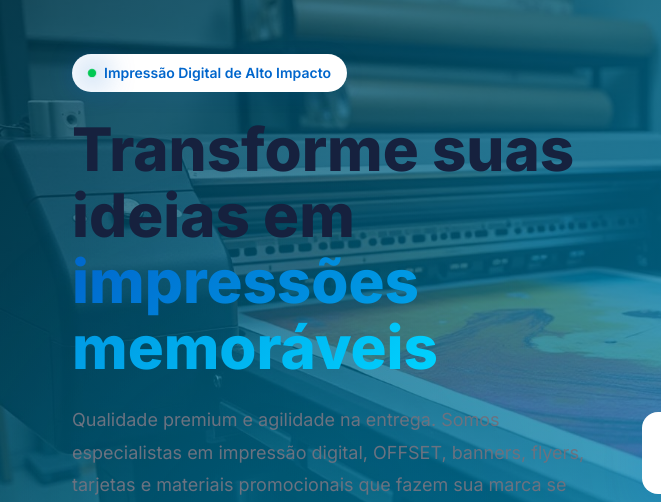
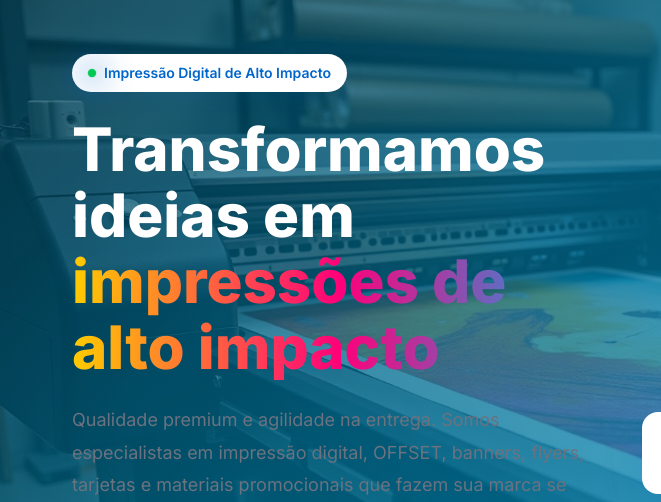
Before and after one commit to marcelllombm/arte3d, a plain HTML site: page index.html in a window 1280 px wide. Shown: the part 78-580 px from the top of the page, 0-661 px from the left. Drawn offline with Linux system fonts and the light colour scheme.

Commit message:
feat: atualiza título da hero com novo texto e gradiente

```diff
--- a/css/hero.css
+++ b/css/hero.css
@@ -76,12 +76,16 @@
     margin-bottom: 1.5rem;
 }
 
-.hero-title-highlight {
-    background: linear-gradient(135deg, var(--primary-blue), var(--accent-cyan));
+.hero-title-white {
+    color: white;
+}
+
+.hero-title-gradient {
+    background: linear-gradient(90deg, #FFCC00 0%, #FF007A 50%, #00AEEF 100%);
     -webkit-background-clip: text;
     -webkit-text-fill-color: transparent;
     background-clip: text;
-    position: relative;
+    display: inline-block;
 }
 
 .hero-description {
--- a/index.html
+++ b/index.html
@@ -40,7 +40,7 @@
           Impressão Digital de Alto Impacto
         </div>
         <h1 class="hero-title">
-          Transforme suas ideias em <span class="hero-title-highlight">impressões memoráveis</span>
+          <span class="hero-title-white">Transformamos ideias em </span><span class="hero-title-gradient">impressões de alto impacto</span>
         </h1>
         <p class="hero-description">
           Qualidade premium e agilidade na entrega. Somos especialistas em impressão digital, OFFSET, banners, flyers, tarjetas e materiais promocionais que fazem sua marca se destacar.
```
